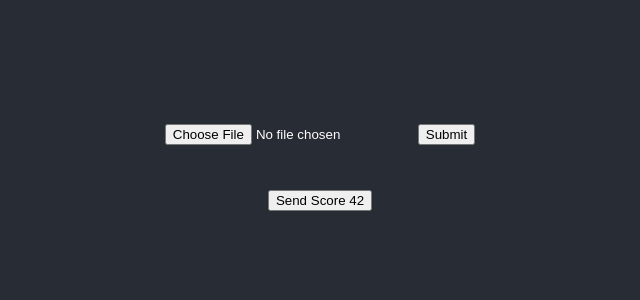
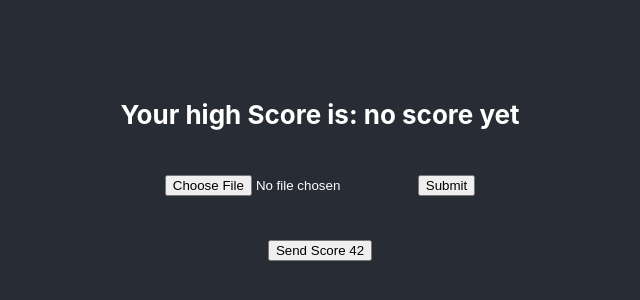
Before and after one commit to MAOneill/capstone-pieces-frontend, a React (Create React App) app: page / in a window 1280 px wide. Shown: the part 220-520 px from the top of the page, without its empty margins (320-960 px from the left). Built offline with nearby package versions, Linux system fonts and the light colour scheme; no server answers.

Commit message:
added high score display for user

```diff
--- a/src/App.js
+++ b/src/App.js
@@ -5,6 +5,7 @@ import SendScore from './components/SendScore';
 
 
 import axios, {post} from 'axios';
+import DisplayUserHighScore from './components/DisplayUserHighScore';
 
 axios.defaults.withCredentials = true
 
@@ -26,7 +27,7 @@ export default class App extends Component {
       <div className="App">
       <header className="App-header">
 
-
+      <DisplayUserHighScore scores={this.state.scoreArray} />
         <FileUpload message={this.state.message}
                   id={this.state.userId}
                   handleUpdate={this._compUpdated}
@@ -48,20 +49,22 @@ export default class App extends Component {
 
       const credentials = await axios.get(url);
 
-      if (credentials.userObject) {
+      if (true) {
+      // if (credentials.userObject) {
           console.log("front end using axios to retrie4ve session user id: ", credentials.data.userObject);
 
           //if logged in, then get the user's pictures and scores.  save these to state
 
-          const pictureArray = await axios.get("main/getphotos")
+          const scoreArray = await axios.get("main/getscore");
+        console.log("get score array ran")
 
-          const scoreArray = await axios.get("main/getscore");
-
+          const pictureArray = await axios.get("main/getphotos");
+        console.log("get picture ARray ran");
           this.setState({
               userId:credentials.data.userObject.id,
               userEmail:credentials.data.userObject.email,
-              pictureArray:pictureArray,
-              scoreArray:scoreArray,
+              pictureArray:pictureArray.data,
+              scoreArray:scoreArray.data,
 
           })
 
--- a/src/components/DisplayUserHighScore.js
+++ b/src/components/DisplayUserHighScore.js
@@ -0,0 +1,22 @@
+import React from 'react'
+
+export default function DisplayUserHighScore(props) {
+    let ascore;
+    console.log("props are",props.scores[0])
+    if (props.scores.length) {
+
+        //  ascore = props.scores[0].score
+         ascore = Math.max(...props.scores.map((each) => {
+             return each.score
+         }))
+    }
+    else {
+        ascore = "no score yet"
+    }
+    console.log(ascore);
+  return (
+    <div>
+       <h4>Your high Score is: {ascore}</h4>
+    </div>
+  )
+}
--- a/src/components/SendScore.js
+++ b/src/components/SendScore.js
@@ -1,7 +1,7 @@
 import React, { Component } from 'react'
 
 import axios, {post} from 'axios';
-import { async } from 'q';
+// import { async } from 'q';
 
 export default class SendScore extends Component {
     constructor(props) {
```
